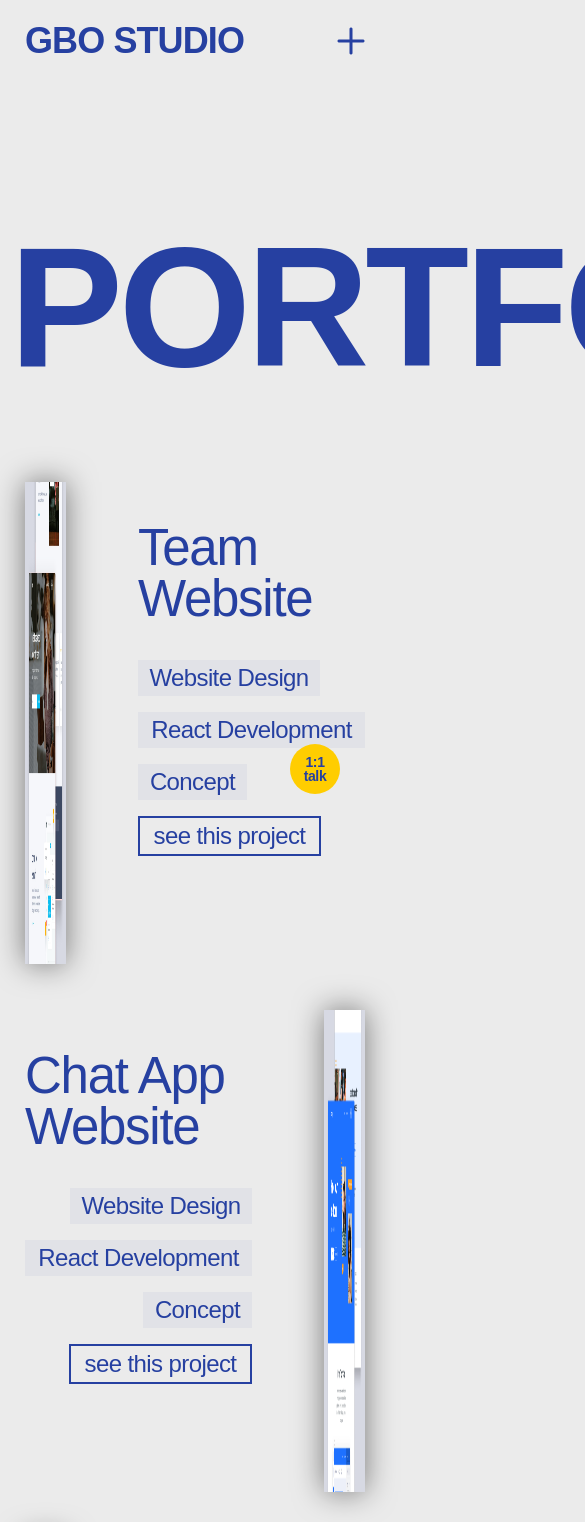
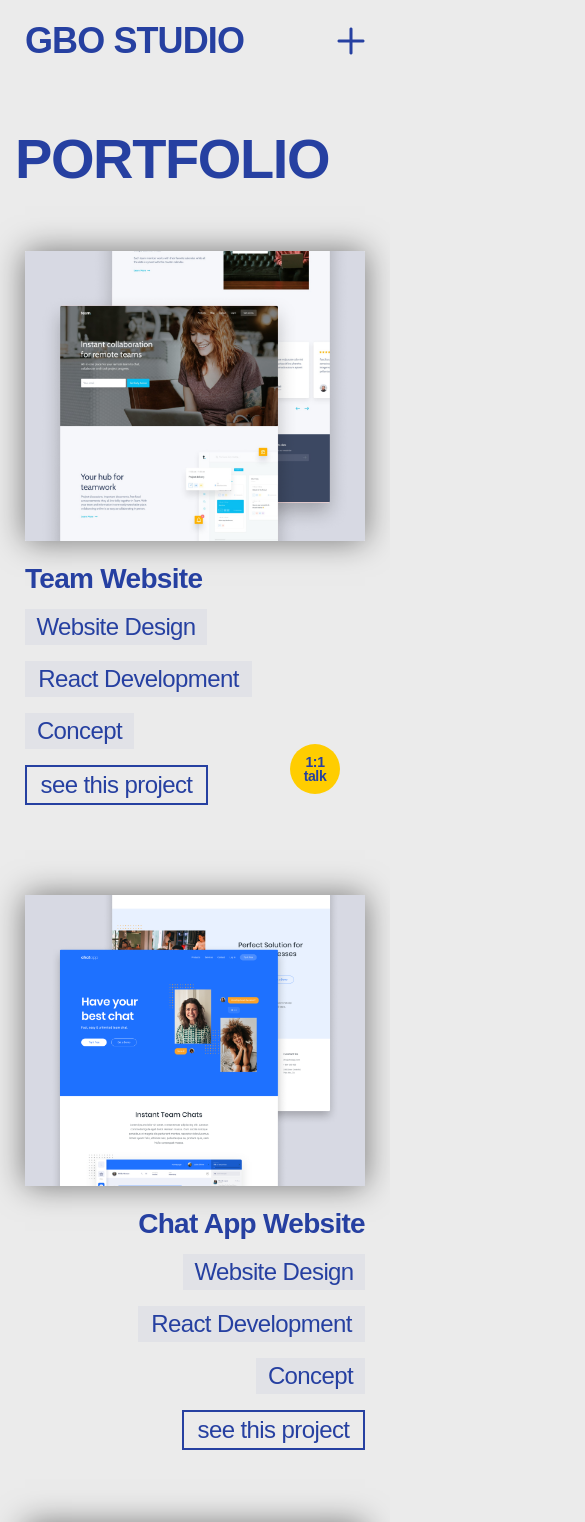
Before and after one commit to weaverbo/gbostudio, a Next.js app: page /portpolio in a window 390 px wide. Shown: the top 1522 px of the page, 585 px wide, since content can reach past the window. Built offline with nearby package versions, Linux system fonts and the light colour scheme; a web font is replaced by a local one.

Commit message:
style : portpolio 페이지 모바일 버전 반응형 스타일링 구현 완료

```diff
--- a/src/app/portpolio/page.tsx
+++ b/src/app/portpolio/page.tsx
@@ -13,48 +13,46 @@ import '../../styles/portfolio.css';
 
 export default function Portpolio() {
   return (
-    <div className="container">
-      <h1 className="text-[170px] text-main font-bold pt-[163px] ml-[-15.5px]">
-        PORTFOLIO
-      </h1>
-      <div className="portfolio-container mt-[80px]">
-        <div className="mt-[10px]">
+    <div className="container w-full">
+      <h1 className="portfolio-container-title">PORTFOLIO</h1>
+      <div className="portfolio-container">
+        <div className="portpolio-img-container">
           <Image
-            className="portpolio_img"
+            className="portpolio-img"
             src={team_portfolio}
             alt="team_portfolio"
           />
         </div>
         <div>
-          <h2 className="portpolio_title">Team Website</h2>
+          <h2 className="portpolio-title">Team Website</h2>
           <div className="portfolio-detail-container">
-            <span className="portpolio_tag w-[182px]">Website Design</span>
-            <span className="portpolio_tag w-[227px]">React Development</span>
-            <span className="portpolio_tag w-[109px]">Concept</span>
+            <span className="portpolio-tag w-[182px]">Website Design</span>
+            <span className="portpolio-tag w-[227px]">React Development</span>
+            <span className="portpolio-tag w-[109px]">Concept</span>
             <StyledLink
               href="/portpolio/portpolio_detail"
-              className="portpolio_link"
+              className="portpolio-link"
             >
               see this project
             </StyledLink>
           </div>
         </div>
       </div>
-      <div className="portfolio-container justify-end my-[36px]">
-        <div>
-          <h2 className="portpolio_title">Chat App Website</h2>
-          <div className="portfolio-detail-container items-end">
-            <span className="portpolio_tag w-[182px]">Website Design</span>
-            <span className="portpolio_tag w-[227px]">React Development</span>
-            <span className="portpolio_tag w-[109px]">Concept</span>
-            <StyledLink href="/" className="portpolio_link">
+      <div className="portfolio-container-other">
+        <div className="portfolio-contents-container">
+          <h2 className="portpolio-title">Chat App Website</h2>
+          <div className="portfolio-detail-container items-end flex-row-reverse">
+            <span className="portpolio-tag w-[182px]">Website Design</span>
+            <span className="portpolio-tag w-[227px]">React Development</span>
+            <span className="portpolio-tag w-[109px]">Concept</span>
+            <StyledLink href="/" className="portpolio-link">
               see this project
             </StyledLink>
           </div>
         </div>
         <div className="mt-[10px]">
           <Image
-            className="portpolio_img"
+            className="portpolio-img"
             src={chat_app_portfolio}
             alt="chat_app_portfolio"
           />
@@ -63,38 +61,38 @@ export default function Portpolio() {
       <div className="portfolio-container">
         <div className="mt-[10px]">
           <Image
-            className="portpolio_img"
+            className="portpolio-img"
             src={hotelbooking_portfolio}
             alt="hotelbooking_portfolio"
           />
         </div>
         <div>
-          <h2 className="portpolio_title">Hotel Booking Website</h2>
+          <h2 className="portpolio-title">Hotel Booking Website</h2>
           <div className="portfolio-detail-container">
-            <span className="portpolio_tag w-[182px]">Website Design</span>
-            <span className="portpolio_tag w-[227px]">React Development</span>
-            <span className="portpolio_tag w-[109px]">Concept</span>
-            <StyledLink href="/" className="portpolio_link">
+            <span className="portpolio-tag w-[182px]">Website Design</span>
+            <span className="portpolio-tag w-[227px]">React Development</span>
+            <span className="portpolio-tag w-[109px]">Concept</span>
+            <StyledLink href="/" className="portpolio-link">
               see this project
             </StyledLink>
           </div>
         </div>
       </div>
-      <div className="portfolio-container justify-end my-[36px]">
-        <div>
-          <h2 className="portpolio_title ">ProYoga Buddy Website</h2>
+      <div className="portfolio-container-other">
+        <div className="portfolio-contents-container">
+          <h2 className="portpolio-title ">ProYoga Buddy Website</h2>
           <div className="portfolio-detail-container items-end">
-            <span className="portpolio_tag w-[182px]">Website Design</span>
-            <span className="portpolio_tag w-[227px]">React Development</span>
-            <span className="portpolio_tag w-[109px]">Concept</span>
-            <StyledLink href="/" className="portpolio_link">
+            <span className="portpolio-tag w-[182px]">Website Design</span>
+            <span className="portpolio-tag w-[227px]">React Development</span>
+            <span className="portpolio-tag w-[109px]">Concept</span>
+            <StyledLink href="/" className="portpolio-link">
               see this project
             </StyledLink>
           </div>
         </div>
         <div className="mt-[10px]">
           <Image
-            className="portpolio_img"
+            className="portpolio-img"
             src={proyoga_portfolio}
             alt="proyoga_portfolio"
           />
@@ -103,38 +101,38 @@ export default function Portpolio() {
       <div className="portfolio-container">
         <div className="mt-[10px]">
           <Image
-            className="portpolio_img"
+            className="portpolio-img"
             src={cryptomoney_portfolio}
             alt="cryptomoney_portfolio"
           />
         </div>
         <div>
-          <h2 className="portpolio_title">CryptoMoney Website</h2>
+          <h2 className="portpolio-title">CryptoMoney Website</h2>
           <div className="portfolio-detail-container">
-            <span className="portpolio_tag w-[182px]">Website Design</span>
-            <span className="portpolio_tag w-[227px]">React Development</span>
-            <span className="portpolio_tag w-[109px]">Concept</span>
-            <StyledLink href="/" className="portpolio_link">
+            <span className="portpolio-tag w-[182px]">Website Design</span>
+            <span className="portpolio-tag w-[227px]">React Development</span>
+            <span className="portpolio-tag w-[109px]">Concept</span>
+            <StyledLink href="/" className="portpolio-link">
               see this project
             </StyledLink>
           </div>
         </div>
       </div>
-      <div className="portfolio-container justify-end my-[36px]">
-        <div>
-          <h2 className="portpolio_title">Portfolio Website</h2>
+      <div className="portfolio-container-other">
+        <div className="portfolio-contents-container">
+          <h2 className="portpolio-title">Portfolio Website</h2>
           <div className="portfolio-detail-container items-end">
-            <span className="portpolio_tag w-[182px]">Website Design</span>
-            <span className="portpolio_tag w-[227px]">React Development</span>
-            <span className="portpolio_tag w-[109px]">Concept</span>
-            <StyledLink href="/" className="portpolio_link">
+            <span className="portpolio-tag w-[182px]">Website Design</span>
+            <span className="portpolio-tag w-[227px]">React Development</span>
+            <span className="portpolio-tag w-[109px]">Concept</span>
+            <StyledLink href="/" className="portpolio-link">
               see this project
             </StyledLink>
           </div>
         </div>
         <div className="mt-[10px]">
           <Image
-            className="portpolio_img"
+            className="portpolio-img"
             src={portfolio_portfolio}
             alt="portfolio_portfolio"
           />
@@ -143,38 +141,38 @@ export default function Portpolio() {
       <div className="portfolio-container">
         <div className="mt-[10px]">
           <Image
-            className="portpolio_img"
+            className="portpolio-img"
             src={travel_portfolio}
             alt="travel_portfolio"
           />
         </div>
         <div>
-          <h2 className="portpolio_title">Travel Website</h2>
+          <h2 className="portpolio-title">Travel Website</h2>
           <div className="portfolio-detail-container">
-            <span className="portpolio_tag w-[182px]">Website Design</span>
-            <span className="portpolio_tag w-[227px]">React Development</span>
-            <span className="portpolio_tag w-[109px]">Concept</span>
-            <StyledLink href="/" className="portpolio_link">
+            <span className="portpolio-tag w-[182px]">Website Design</span>
+            <span className="portpolio-tag w-[227px]">React Development</span>
+            <span className="portpolio-tag w-[109px]">Concept</span>
+            <StyledLink href="/" className="portpolio-link">
               see this project
             </StyledLink>
           </div>
         </div>
       </div>
-      <div className="portfolio-container justify-end my-[36px]">
-        <div>
-          <h2 className="portpolio_title">Portfolio Website</h2>
+      <div className="portfolio-container-other portfolio-container-last">
+        <div className="portfolio-contents-container">
+          <h2 className="portpolio-title">Portfolio Website</h2>
           <div className="portfolio-detail-container items-end">
-            <span className="portpolio_tag w-[182px]">Website Design</span>
-            <span className="portpolio_tag w-[227px]">React Development</span>
-            <span className="portpolio_tag w-[109px]">Concept</span>
-            <StyledLink href="/" className="portpolio_link">
+            <span className="portpolio-tag w-[182px]">Website Design</span>
+            <span className="portpolio-tag w-[227px]">React Development</span>
+            <span className="portpolio-tag w-[109px]">Concept</span>
+            <StyledLink href="/" className="portpolio-link">
               see this project
             </StyledLink>
           </div>
         </div>
-        <div className="mt-[10px] mb-[104px]">
+        <div className="portpolio-last-image">
           <Image
-            className="portpolio_img"
+            className="portpolio-img"
             src={portfolio_portfolio1}
             alt="portfolio_portfolio1"
           />
--- a/src/styles/globals.css
+++ b/src/styles/globals.css
@@ -22,17 +22,23 @@ div {
 /* 1440px 이상 */
 @media (min-width: 1440px) {
   .container {
-    @apply mx-auto px-[140px];
+    @apply mx-auto max-w-[1190px];
   }
 }
 
 @media (max-width: 1440px) {
   .container {
-    @apply mx-auto px-[140px];
+    @apply mx-auto max-w-[1190px];
   }
 }
 
 @media (max-width: 1279px) {
+  .container {
+    @apply mx-auto max-w-[860px];
+  }
+}
+
+@media (max-width: 1024px) {
   .container {
     @apply mx-auto px-[70px];
   }
--- a/src/styles/portfolio.css
+++ b/src/styles/portfolio.css
@@ -1,23 +1,113 @@
 .portfolio-container {
-  @apply flex w-full gap-[72px];
+  @apply flex w-full gap-[72px] mt-[80px];
+}
+
+.portfolio-container-other {
+  @apply flex w-full gap-[72px] mt-[80px] mb-[36px] justify-end;
+}
+
+.portfolio-container-last {
+  @apply flex w-full gap-[72px] mt-[80px] mb-[36px];
+}
+
+.portfolio-container-title {
+  @apply text-[170px] text-main font-bold pt-[163px] ml-[-10px];
 }
 
 .portfolio-detail-container {
   @apply flex flex-col gap-[16px] mt-[36px];
 }
 
-.portpolio_img {
+.portpolio-img {
   @apply w-[565px] h-[482px] shadow-[0_0_30px_rgba(0,0,0,0.5)];
 }
 
-.portpolio_title {
-  @apply text-main text-[51px] font-medium mt-[50px];
+.portpolio-title {
+  @apply text-main text-[37px] font-medium mt-[50px] font-bold;
 }
 
-.portpolio_tag {
+.portpolio-tag {
   @apply text-main text-xl bg-main bg-opacity-5 py-[6px] px-[11px] text-center;
 }
 
-.portpolio_link {
+.portpolio-link {
   @apply w-[183px] border-[2px] border-main text-main text-xl py-[6px] px-[10px] text-center;
 }
+
+.portpolio-last-image {
+  @apply mb-[104px];
+}
+
+.portpolio-last-container {
+  @apply flex flex-col gap-[0px] w-full;
+}
+
+@media (max-width: 1280px) {
+  .portfolio-container-title {
+    @apply text-[96px] pt-[72px];
+  }
+
+  .portpolio-title {
+    @apply text-[36px];
+  }
+
+  .portpolio-img {
+    @apply w-[428px] h-[365px] shadow-[0_0_30px_rgba(0,0,0,0.5)];
+  }
+
+  .portpolio-last-image {
+    @apply mb-[79px];
+  }
+}
+
+@media (max-width: 1024px) {
+  .portfolio-container {
+    @apply flex-col mt-[64px] gap-[0px] w-full;
+  }
+
+  .portpolio-img-container {
+    @apply w-full;
+  }
+
+  .portpolio-img {
+    @apply w-full h-full;
+  }
+
+  .portpolio-title {
+    @apply text-[36px] mt-[24px];
+  }
+
+  .portfolio-container-other {
+    @apply flex-col gap-[0px];
+  }
+
+  .portfolio-detail-container {
+    @apply mt-[16px];
+  }
+
+  .portfolio-container-title {
+    @apply pt-[72px];
+  }
+
+  .portfolio-contents-container {
+    @apply order-2 md:order-1 flex flex-col items-end;
+  }
+
+  .portpolio-last-image {
+    @apply mb-[0px];
+  }
+
+  .portfolio-container-last {
+    @apply mb-[72px];
+  }
+}
+
+@media (max-width: 580px) {
+  .portfolio-container-title {
+    @apply text-[56px];
+  }
+
+  .portpolio-title {
+    @apply text-[28px];
+  }
+}
```
